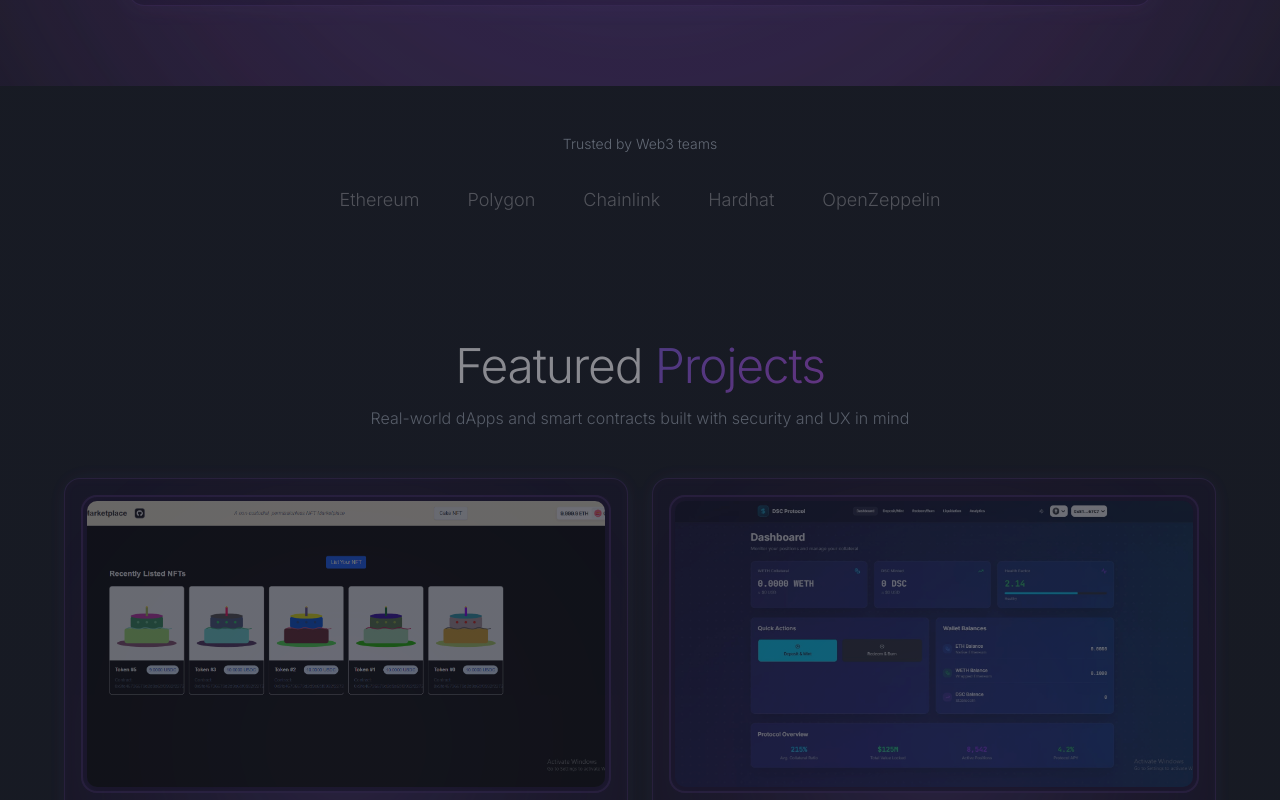
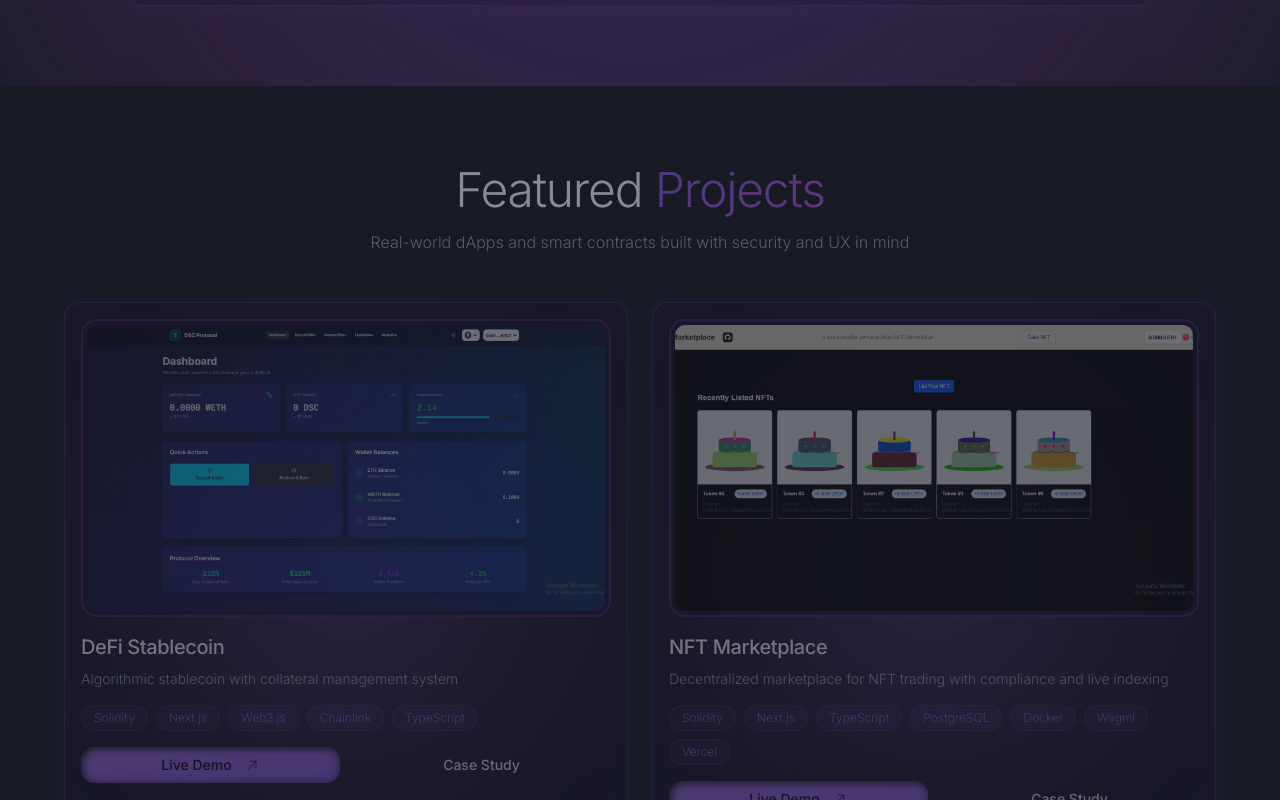
Before and after one commit to Rayannnzn/Portfolio-Website, a React (Vite) app: page / in a window 1280 px wide. Shown: the part 1160-1960 px from the top of the page. Built offline with nearby package versions, Linux system fonts and the light colour scheme; the HTML template or start-up script is replaced by a standard one.

Commit message:
refactored

```diff
--- a/src/data/projects.ts
+++ b/src/data/projects.ts
@@ -8,30 +8,6 @@ import nftMarketplacePreview from "@/assets/nftMarketplacePreview.jpg";
 
 export const projects = [
 
-      {
-  id: "nft-marketplace",
-  title: "NFT Marketplace",
-  shortDescription: "Decentralized marketplace for NFT trading with compliance and live indexing",
-  description: "A fully-featured NFT marketplace supporting real-time updates, database indexing, and compliance filtering to ensure secure and transparent trading.",
-  image: nftMarketplacePreview, // Add this line
-  techStack: ["Solidity","Next.js", "TypeScript", "PostgreSQL", "Docker", "Wagmi", "Vercel"],
-  liveUrl: "https://nft-market-place-gilt.vercel.app",
-  liveCode: "https://github.com/Rayannnzn/NFT-MarketPlace",
-  caseStudyUrl: "/projects/nft-marketplace",
-  duration: "1 month",
-  role: "Full-stack (Frontend + Indexer + Database Integration)",
-  team: "Solo",
-  problem: "Existing NFT platforms lack real-time data synchronization and compliance checks, making them vulnerable to outdated listings and suspicious activity.",
-  solution: "Built a modern NFT marketplace with live indexers that sync blockchain data to the database, ensuring real-time updates for listings, purchases, and cancellations while enforcing compliance checks.",
-  highlights: [
-    "Deployed and hosted seamlessly on Vercel",
-    "Integrated real-time indexers with PostgreSQL",
-    "Automatic listing and delisting of NFTs based on blockchain events",
-    "Added compliance route to prevent suspicious or illicit access",
-    "Optimized UI for fast NFT browsing and interaction"
-  ],
-  impact: "Enhanced trust and transparency for NFT trading while maintaining live, accurate data across frontend and database."
-  },
 
     {
     id: "stablecoin",
@@ -55,6 +31,31 @@ export const projects = [
       "Extensive testing including edge cases and attack vectors"
     ],
     impact: "$500K+ in total value locked during testnet phase"
+  },
+
+        {
+  id: "nft-marketplace",
+  title: "NFT Marketplace",
+  shortDescription: "Decentralized marketplace for NFT trading with compliance and live indexing",
+  description: "A fully-featured NFT marketplace supporting real-time updates, database indexing, and compliance filtering to ensure secure and transparent trading.",
+  image: nftMarketplacePreview,
+  techStack: ["Solidity","Next.js", "TypeScript", "PostgreSQL", "Docker", "Wagmi", "Vercel"],
+  liveUrl: "https://nft-market-place-gilt.vercel.app",
+  liveCode: "https://github.com/Rayannnzn/NFT-MarketPlace",
+  caseStudyUrl: "/projects/nft-marketplace",
+  duration: "1 month",
+  role: "Full-stack (Frontend + Indexer + Database Integration)",
+  team: "Solo",
+  problem: "Existing NFT platforms lack real-time data synchronization and compliance checks, making them vulnerable to outdated listings and suspicious activity.",
+  solution: "Built a modern NFT marketplace with live indexers that sync blockchain data to the database, ensuring real-time updates for listings, purchases, and cancellations while enforcing compliance checks.",
+  highlights: [
+    "Deployed and hosted seamlessly on Vercel",
+    "Integrated real-time indexers with PostgreSQL",
+    "Automatic listing and delisting of NFTs based on blockchain events",
+    "Added compliance route to prevent suspicious or illicit access",
+    "Optimized UI for fast NFT browsing and interaction"
+  ],
+  impact: "Enhanced trust and transparency for NFT trading while maintaining live, accurate data across frontend and database."
   },
 
     {
--- a/src/pages/Index.tsx
+++ b/src/pages/Index.tsx
@@ -251,17 +251,7 @@ useEffect(() => {
         </div>
       </section>
 
-      {/* Featured In */}
-      <section className="py-12 px-4 observe-section">
-        <div className="container mx-auto">
-          <p className="text-center text-sm text-muted-foreground mb-8">Trusted by Web3 teams</p>
-          <div className="flex flex-wrap justify-center items-center gap-8 sm:gap-12 opacity-50">
-            {["Ethereum", "Polygon", "Chainlink", "Hardhat", "OpenZeppelin"].map((name) => (
-              <span key={name} className="text-lg font-light">{name}</span>
-            ))}
-          </div>
-        </div>
-      </section>
+
 
       {/* Projects Section */}
       <section id="projects" className="py-20 px-4 sm:px-6 lg:px-8 observe-section">
```
